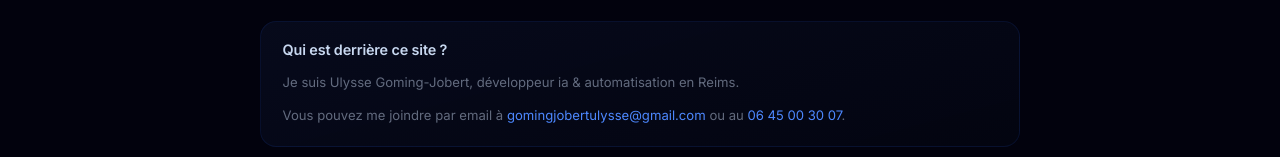
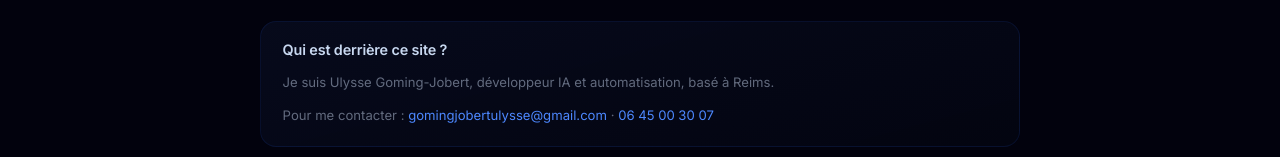
Before and after one commit to Asuncian/PORTFOLIO_ULYSSE, a Next.js app: page /mentions-legales in a window 1280 px wide. Shown: the part 422-579 px from the top of the page. Built offline with nearby package versions, Linux system fonts and the light colour scheme; no server answers.

Commit message:
Clarifie la présentation éditeur dans les mentions légales.
Co-authored-by: Cursor <cursoragent@cursor.com>

```diff
--- a/app/mentions-legales/page.tsx
+++ b/app/mentions-legales/page.tsx
@@ -9,7 +9,6 @@ import {
   LEGAL_PHONE,
   LEGAL_PUBLISHER,
   LEGAL_REGION,
-  LEGAL_ROLE,
   LEGAL_SITE_URL,
 } from '@/lib/legal'
 
@@ -30,12 +29,13 @@ export default function MentionsLegalesPage() {
       >
         <LegalBlock title="Qui est derrière ce site ?">
           <p>
-            Je suis {LEGAL_PUBLISHER}, {LEGAL_ROLE.toLowerCase()} en {LEGAL_REGION}.
+            Je suis {LEGAL_PUBLISHER}, développeur IA et automatisation, basé à {LEGAL_REGION}.
           </p>
           <p>
-            Vous pouvez me joindre par email à{' '}
-            <a href={`mailto:${LEGAL_EMAIL}`}>{LEGAL_EMAIL}</a> ou au{' '}
-            <a href="tel:+33645003007">{LEGAL_PHONE}</a>.
+            Pour me contacter :{' '}
+            <a href={`mailto:${LEGAL_EMAIL}`}>{LEGAL_EMAIL}</a>
+            {' · '}
+            <a href="tel:+33645003007">{LEGAL_PHONE}</a>
           </p>
         </LegalBlock>
 
```
